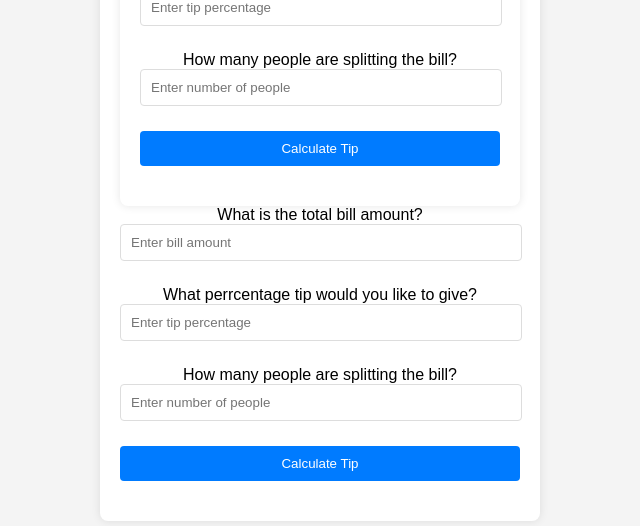
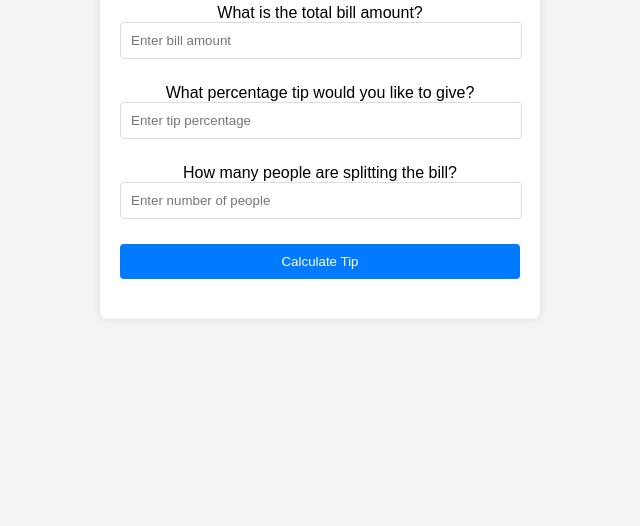
Before and after one commit to dvdshadow/tip-calculator, a plain HTML site: page index.html in a window 1280 px wide. Shown: the part 290-816 px from the top of the page, without its empty margins (320-960 px from the left). Drawn offline with Linux system fonts and the light colour scheme.

Commit message:
Update index.html
Removed duplicate HTML.

```diff
--- a/index.html
+++ b/index.html
@@ -1,15 +1,4 @@
 <!DOCTYPE html>
-<html lang="en">
-<head>
-    <meta charset="UTF-8">
-    <meta name="viewport" content="width=device-width, initial-scale=1.0">
-    <title>Tip Calculator</title>
-    <link rel="stylesheet" href="style.css"> <!-- Link to your CSS file -->
-</head>
-<body>
-    <div class="calculator">
-        <h2>Tip Calculator</h2>
-        <div class="input-group"><!DOCTYPE html>
 <html lang="en">
 <head>
     <meta charset="UTF-8">
@@ -47,28 +36,3 @@
     <script src="script.js"></script> <!-- Link to your JavaScript file -->
 </body>
 </html>
-
-            <label for="billAmount">What is the total bill amount?</label>
-            <input type="number" id="billAmount" placeholder="Enter bill amount" onkeypress="handleEnter(event, 'tipPercent')">
-        </div>
-
-        <div class="input-group">
-            <label for="tipPercent">What perrcentage tip would you like to give?</label>
-            <input type="number" id="tipPercent" placeholder="Enter tip percentage" onkeypress="handleEnter(event, 'numberOfPeople')">
-        </div>
-
-        <div class="input-group">
-            <label for="numberOfPeople">How many people are splitting the bill?</label>
-            <input type="number" id="numberOfPeople" placeholder="Enter number of people" onkeypress="handleEnter(event, 'calculateButton')">
-        </div>
-
-        <button id="calculateButton" onclick="calculateTip()">Calculate Tip</button>
-
-        <div id="result">
-            <!-- The calculation result will be displayed here -->
-        </div>
-    </div>
-
-    <script src="script.js"></script> <!-- Link to your JavaScript file -->
-</body>
-</html>
```
